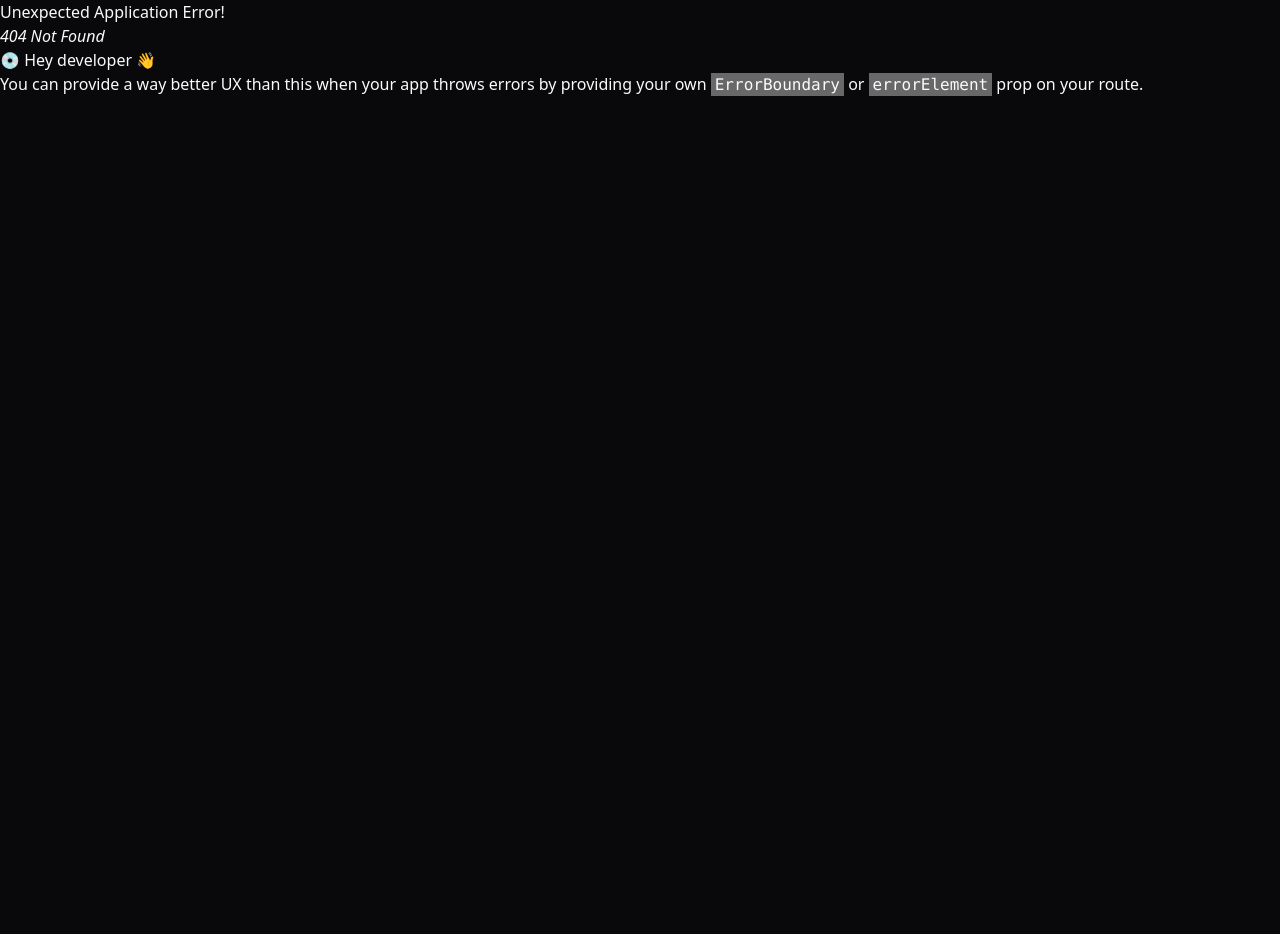
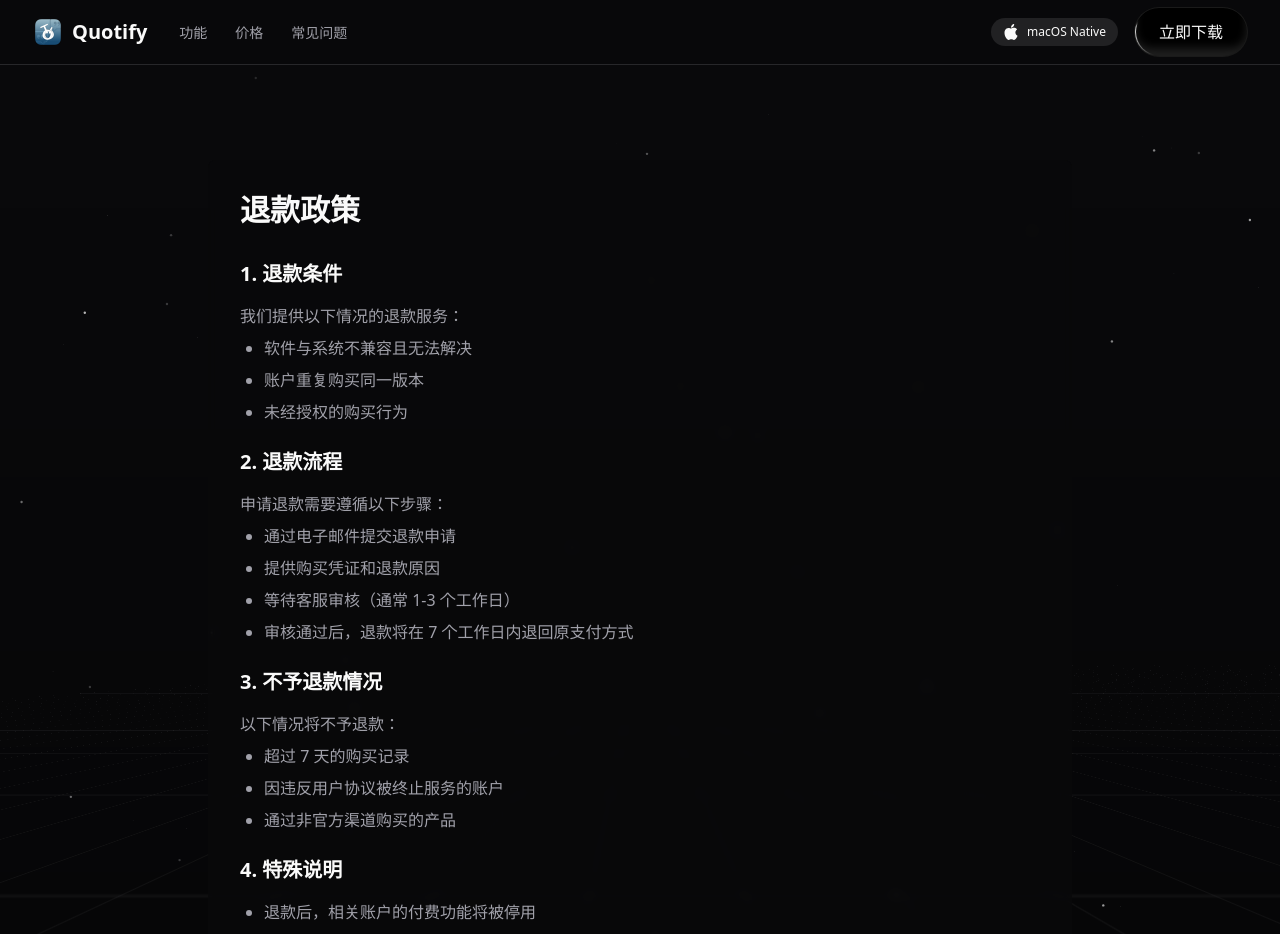
Before and after one commit to wibus-wee/QuotifyLandingPage, a React (Vite) app: page /refund-policy in a window 1280 px wide. Before the commit this address had no page. Shown: the top 934 px of the page. Before the commit the page ends 800 px from the top, so only its background shows below. Built offline with nearby package versions, Linux system fonts and the light colour scheme.

Commit message:
feat: add Refund Policy page and update navigation links in layout

```diff
--- a/src/components/layout.tsx
+++ b/src/components/layout.tsx
@@ -114,6 +114,7 @@ export default function Layout({ children }: { children: React.ReactNode }) {
               <div className="flex gap-4 text-sm text-muted-foreground">
                 <Link to="/privacy-policy" className="hover:text-primary">隐私政策</Link>
                 <Link to="/terms-of-service" className="hover:text-primary">服务条款</Link>
+                <Link to="/refund-policy" className="hover:text-primary">退款政策</Link>
               </div>
             </div>
           </div>
--- /dev/null
+++ b/src/pages/refund-policy.tsx
@@ -0,0 +1,90 @@
+import { motion } from "framer-motion"
+import RetroGrid from "@/components/ui/retro-grid"
+import Particles from "@/components/ui/particles"
+import Layout from "@/components/layout"
+
+export default function RefundPolicy() {
+  return (
+    <Layout>
+      <div className="relative min-h-screen bg-background">
+        {/* Background Effects */}
+        <RetroGrid className="absolute inset-0" />
+        <Particles
+          quantity={100}
+          className="absolute inset-0"
+        />
+
+        <div className="relative mx-auto max-w-4xl px-4 py-24">
+          <motion.div
+            initial={{ y: 20, opacity: 0 }}
+            animate={{ y: 0, opacity: 1 }}
+            transition={{ duration: 0.8 }}
+            className="rounded-lg bg-background/80 p-8 backdrop-blur-sm"
+          >
+            <h1 className="mb-8 text-3xl font-bold">退款政策</h1>
+
+            <div className="space-y-6 text-muted-foreground">
+              <section>
+                <h2 className="mb-4 text-xl font-semibold text-foreground">1. 退款条件</h2>
+                <p>我们提供以下情况的退款服务：</p>
+                <ul className="ml-6 mt-2 list-disc space-y-2">
+                  <li>软件与系统不兼容且无法解决</li>
+                  <li>账户重复购买同一版本</li>
+                  <li>未经授权的购买行为</li>
+                </ul>
+              </section>
+
+              <section>
+                <h2 className="mb-4 text-xl font-semibold text-foreground">2. 退款流程</h2>
+                <p>申请退款需要遵循以下步骤：</p>
+                <ul className="ml-6 mt-2 list-disc space-y-2">
+                  <li>通过电子邮件提交退款申请</li>
+                  <li>提供购买凭证和退款原因</li>
+                  <li>等待客服审核（通常 1-3 个工作日）</li>
+                  <li>审核通过后，退款将在 7 个工作日内退回原支付方式</li>
+                </ul>
+              </section>
+
+              <section>
+                <h2 className="mb-4 text-xl font-semibold text-foreground">3. 不予退款情况</h2>
+                <p>以下情况将不予退款：</p>
+                <ul className="ml-6 mt-2 list-disc space-y-2">
+                  <li>超过 7 天的购买记录</li>
+                  <li>因违反用户协议被终止服务的账户</li>
+                  <li>通过非官方渠道购买的产品</li>
+                </ul>
+              </section>
+
+              <section>
+                <h2 className="mb-4 text-xl font-semibold text-foreground">4. 特殊说明</h2>
+                <ul className="ml-6 mt-2 list-disc space-y-2">
+                  <li>退款后，相关账户的付费功能将被停用</li>
+                  <li>促销或折扣购买的退款将按实际支付金额计算</li>
+                  <li>批量购买的退款需单独联系客服处理</li>
+                </ul>
+              </section>
+
+              <section>
+                <h2 className="mb-4 text-xl font-semibold text-foreground">5. 升级与降级</h2>
+                <ul className="ml-6 mt-2 list-disc space-y-2">
+                  <li>升级到更高版本不支持退回差价</li>
+                  <li>版本切换不重置退款时限</li>
+                </ul>
+              </section>
+
+              <section>
+                <h2 className="mb-4 text-xl font-semibold text-foreground">6. 联系方式</h2>
+                <p>如需申请退款或了解更多信息，请联系我们：</p>
+                <ul className="ml-6 mt-2 list-disc space-y-2">
+                  <li>电子邮件：wibus@qq.com</li>
+                  <li>GitHub Issues</li>
+                  <li>工作时间：周一至周五 9:00-18:00</li>
+                </ul>
+              </section>
+            </div>
+          </motion.div>
+        </div>
+      </div>
+    </Layout>
+  )
+}
--- a/src/routes.tsx
+++ b/src/routes.tsx
@@ -2,6 +2,7 @@ import { createBrowserRouter } from "react-router-dom"
 import App from "./App"
 import PrivacyPolicy from "./pages/privacy-policy"
 import TermsOfService from "./pages/terms-of-service"
+import RefundPolicy from "./pages/refund-policy"
 
 export const router = createBrowserRouter([
   {
@@ -16,4 +17,8 @@ export const router = createBrowserRouter([
     path: "/terms-of-service",
     element: <TermsOfService />,
   },
+  {
+    path: "/refund-policy",
+    element: <RefundPolicy />,
+  },
 ])
```
